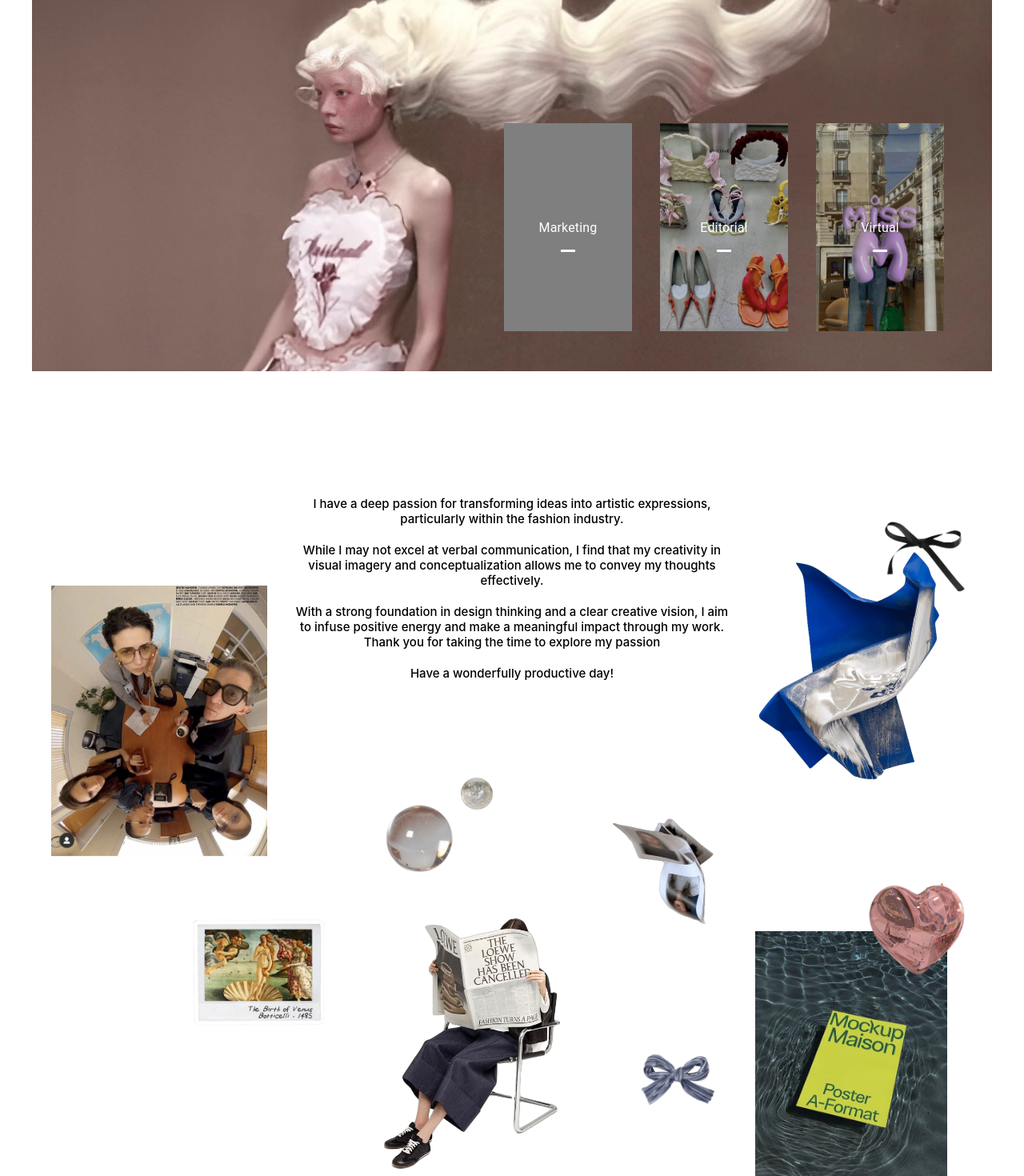
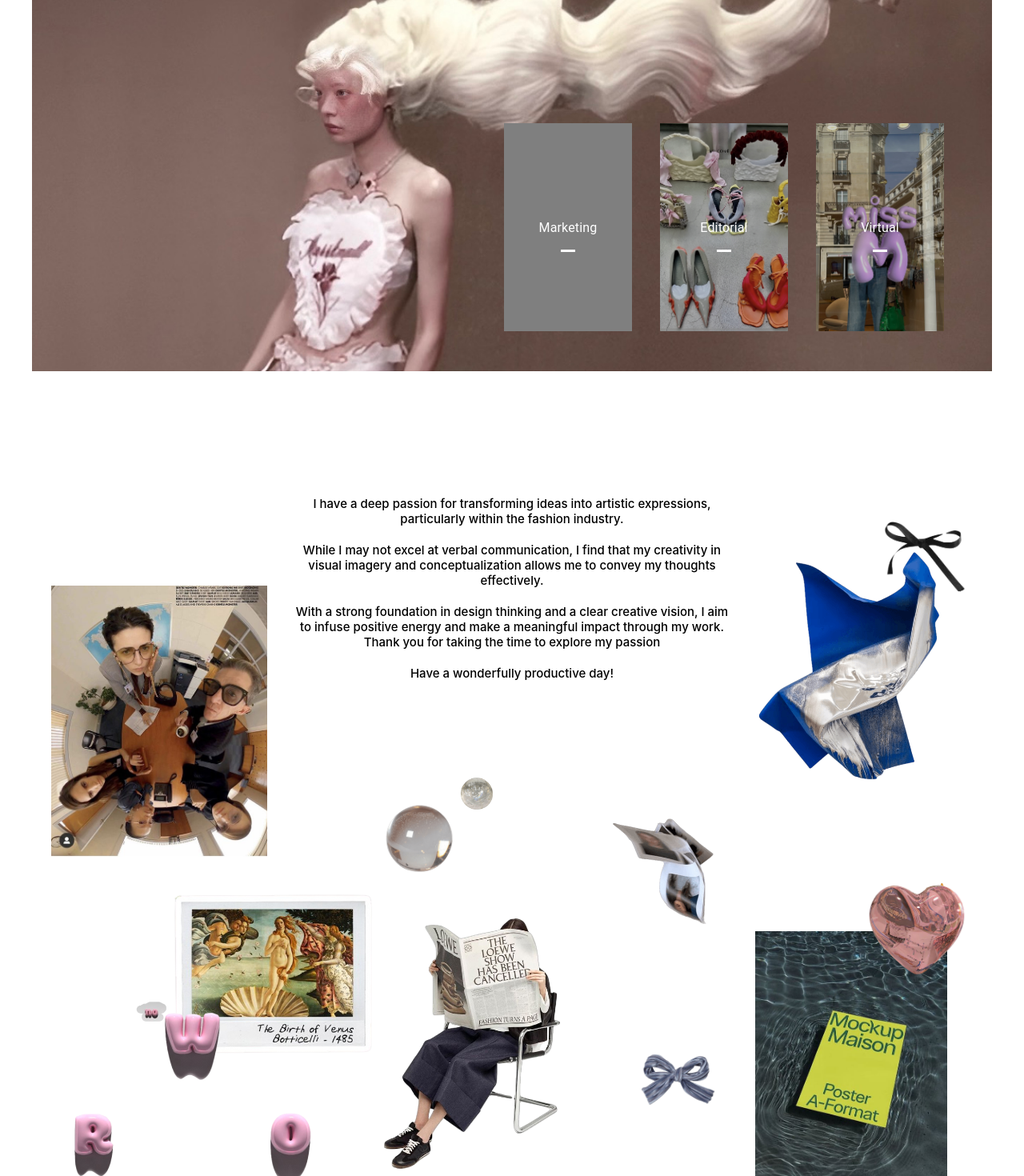
Before and after one commit to Dong-UI2902/gia-uyen, a React (Create React App) app: page / in a window 1280 px wide. Shown: the part 1134-2604 px from the top of the page at 80% size. Built offline with nearby package versions, Linux system fonts and the light colour scheme; grey boxes are pictures that could not be loaded.

Commit message:
fix profile and add link cv

```diff
--- a/src/App.scss
+++ b/src/App.scss
@@ -258,9 +258,9 @@
     }
 
     &-7 {
-      width: 200px;
-      top: 31rem;
-      left: 10rem;
+      width: 300px;
+      top: 28rem;
+      left: 8rem;
     }
 
     &-9 {
@@ -301,8 +301,8 @@
 
     &-14 {
       position: absolute;
-      top: -20rem;
-      left: -4rem;
+      top: 48rem;
+      left: 1rem;
       width: 74.7072px;
       height: 88.7807px;
       transform: translate(92.393px, 1055.45px);
@@ -314,8 +314,8 @@
 
     &-15 {
       position: absolute;
-      top: -19rem;
-      left: -4rem;
+      top: 39rem;
+      left: 6rem;
       width: 129.646px;
       height: 114.783px;
       transform: translate(167.1px, 917.687px);
@@ -327,8 +327,8 @@
 
     &-16 {
       position: absolute;
-      top: -19rem;
-      left: -7rem;
+      top: 48rem;
+      left: 16rem;
       width: 97.5225px;
       height: 95.7324px;
       transform: translate(357.578px, 1021.49px);
@@ -340,8 +340,8 @@
 
     &-17 {
       position: absolute;
-      top: -20rem;
-      left: -5rem;
+      top: 55rem;
+      left: 8rem;
       width: 149.123px;
       height: 101.63px;
       transform: translate(205.216px, 1166.42px);
--- a/src/components/Footer.tsx
+++ b/src/components/Footer.tsx
@@ -105,7 +105,7 @@ const Footer = () => {
           </g>
         </svg>
         <Button
-          href="https://drive.google.com/file/d/1WBJEUPgKlfqcxUDB-McAS28d-NXjFcA8/view?usp=drive_link"
+          href="https://drive.google.com/file/d/1vp8tDvVbAEBO-wH0QMSnfYbMK4CWywHs/view?usp=drive_link"
           variant="contained"
           target="_blank"
         >
--- a/src/components/Header.tsx
+++ b/src/components/Header.tsx
@@ -44,7 +44,7 @@ const Header = () => {
             Paris 75000 France
           </p>
           <Button
-            href="https://drive.google.com/file/d/1WBJEUPgKlfqcxUDB-McAS28d-NXjFcA8/view?usp=drive_link"
+            href="https://drive.google.com/file/d/1vp8tDvVbAEBO-wH0QMSnfYbMK4CWywHs/view?usp=drive_link"
             target="_blank"
             variant="contained"
           >
```
